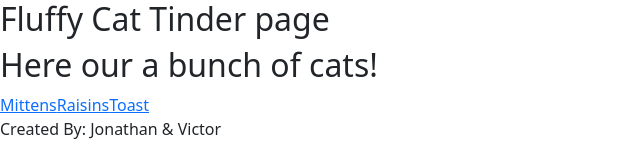
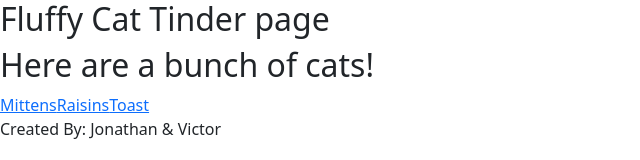
Before and after one commit to learn-academy-2022-bravo/cat-tinder-frontend-bombay-cats-jonathan-victor, a React (Create React App) app: page /catindex in a window 1280 px wide. Shown: the top 160 px of the page, without its empty margins (0-640 px from the left). Built offline with nearby package versions, Linux system fonts and the light colour scheme.

Commit message:
fixed typo in CatIndex and Home

```diff
--- a/src/Pages/CatIndex.js
+++ b/src/Pages/CatIndex.js
@@ -7,7 +7,7 @@ class CatIndex extends Component {
     render() {
         return (
             <div>
-                <h2>Here our a bunch of cats!</h2>
+                <h2>Here are a bunch of cats!</h2>
                 {this.props.cats && this.props.cats.map(cat => {
 
                     return <p key={cat.id}>{cat.name}</p>,
```
Also changed, not shown: 1 other file (tests, documents, lock files or other folders).
